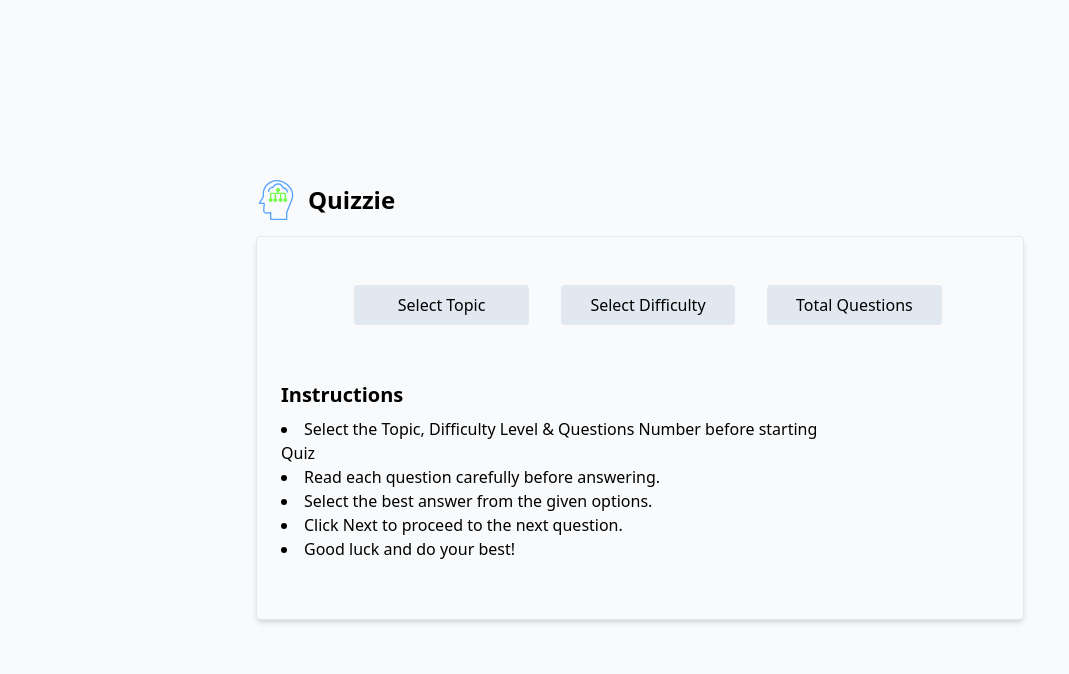
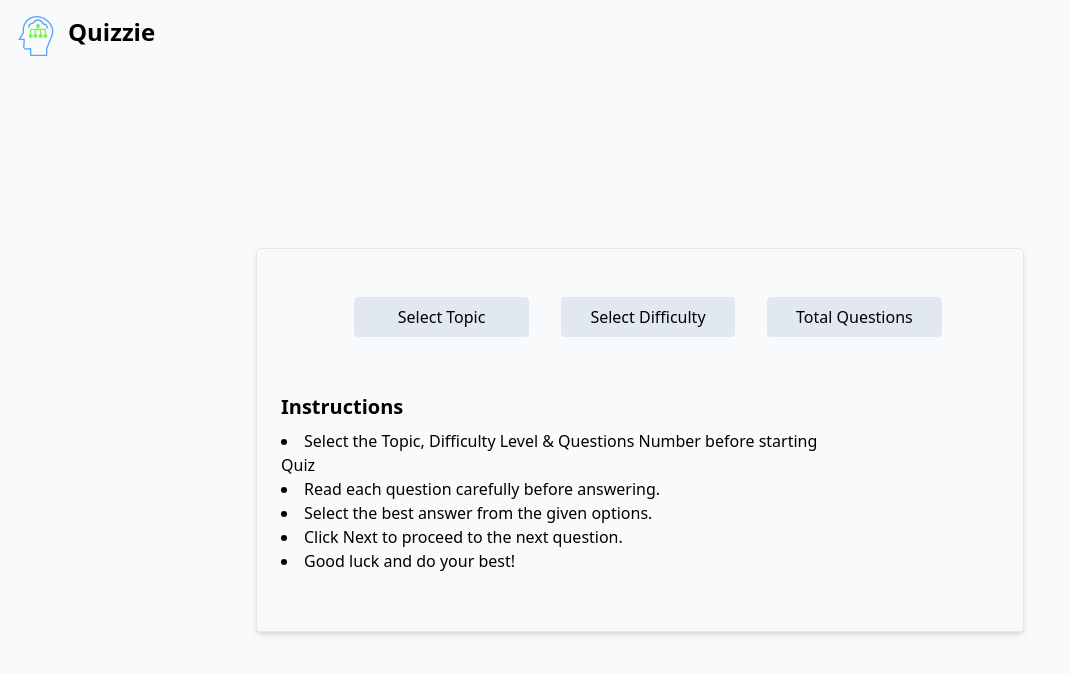
Before and after one commit to mansub-dev/Quiz_App, a React (Vite) app: page / in a window 1280 px wide. Shown: the top 674 px of the page, without its empty margins (0-1069 px from the left). Built offline with nearby package versions, Linux system fonts and the light colour scheme.

Commit message:
added header

```diff
--- /dev/null
+++ b/src/components/Header.jsx
@@ -0,0 +1,13 @@
+
+import mindImage from '/mind.svg'; // Adjust the path to your image accordingly
+
+const Header = () => {
+    return (
+        <div className="flex items-start mb-4 fixed  p-4">
+            <img src={mindImage} alt="Quiz Icon" className="w-10 h-10 mr-3" />
+            <h2 className="text-2xl font-bold text-black">Quizzie</h2>
+        </div>
+    );
+};
+
+export default Header;
--- a/src/pages/HomePage.jsx
+++ b/src/pages/HomePage.jsx
@@ -1,10 +1,68 @@
+// import { useNavigate } from "react-router-dom";
+
+// import Selector from "../components/QuizSetting";
+// import Header from "../components/Header";
+
+// export default function HomePage({ bigState, setBigState }) {
+//     const { difficulty, topic, questionCount } = bigState;
+
+//     const navigate = useNavigate();
+
+//     const handleGetQuiz = () => {
+//         navigate("/get");
+//         setBigState((prev) => ({
+//             ...structuredClone(prev),
+//             getData: true,
+//         }));
+//     };
+
+//     return (
+
+//         <div className='bg-gray-50 flex flex-col min-h-screen'>
+//             <div className="flex flex-col justify-center items-center flex-grow">
+//                 <Header />
+//                 <div className="w-4/5 md:w-3/5">
+//                     <div className='flex flex-col bg-slate-50 p-4 border shadow-md rounded relative h-96'>
+//                         <div className="flex justify-center items-center mt-6">
+//                             <Selector setBigState={setBigState} />
+//                         </div>
+//                         <div className="flex items-center">
+//                             <div className="bg-slate-50 p-2 mt-10 hidden md:block md:w-4/5">
+//                                 <h3 className="text-xl font-bold mb-2 text-black">Instructions</h3>
+//                                 <ul className="list-disc list-inside text-black">
+//                                     <li>Select the Topic, Difficulty Level & Questions Number before starting Quiz</li>
+//                                     <li>Read each question carefully before answering.</li>
+//                                     <li>Select the best answer from the given options.</li>
+//                                     <li>Click Next to proceed to the next question.</li>
+//                                     <li>Good luck and do your best!</li>
+//                                 </ul>
+//                             </div>
+//                         </div>
+//                         <div className="md:flex md:justify-end md:items-end md:absolute md:bottom-5 md:right-5 flex justify-center items-center">
+//                             {topic && difficulty && questionCount ? (
+
+//                                 <button
+//                                     onClick={handleGetQuiz}
+//                                     className="bg-green-600 text-white py-2 px-4 m-2 rounded" >
+//                                     Get Quiz
+//                                 </button>
+
+//                             ) : null}
+//                         </div>
+//                     </div>
+//                 </div>
+//             </div>
+//         </div>
+
+//     );
+// }
+
 import { useNavigate } from "react-router-dom";
-import mindImage from "/mind.svg";
 import Selector from "../components/QuizSetting";
+import Header from "../components/Header";
 
 export default function HomePage({ bigState, setBigState }) {
     const { difficulty, topic, questionCount } = bigState;
-
     const navigate = useNavigate();
 
     const handleGetQuiz = () => {
@@ -17,12 +75,9 @@ export default function HomePage({ bigState, setBigState }) {
 
     return (
         <div className='bg-gray-50 flex flex-col min-h-screen'>
-            <div className="flex flex-col justify-center items-center flex-grow">
+            <Header />
+            <div className="flex flex-col justify-center items-center flex-grow mt-20">
                 <div className="w-4/5 md:w-3/5">
-                    <div className="flex items-center mb-4">
-                        <img src={mindImage} alt="Quiz Icon" className="w-10 h-10 mr-3" />
-                        <h2 className="text-2xl font-bold text-black">Quizzie</h2>
-                    </div>
                     <div className='flex flex-col bg-slate-50 p-4 border shadow-md rounded relative h-96'>
                         <div className="flex justify-center items-center mt-6">
                             <Selector setBigState={setBigState} />
@@ -41,13 +96,12 @@ export default function HomePage({ bigState, setBigState }) {
                         </div>
                         <div className="md:flex md:justify-end md:items-end md:absolute md:bottom-5 md:right-5 flex justify-center items-center">
                             {topic && difficulty && questionCount ? (
-
                                 <button
                                     onClick={handleGetQuiz}
-                                    className="bg-green-600 text-white py-2 px-4 m-2 rounded" >
+                                    className="bg-green-600 text-white py-2 px-4 m-2 rounded"
+                                >
                                     Get Quiz
                                 </button>
-
                             ) : null}
                         </div>
                     </div>
--- a/src/pages/QuizPage.jsx
+++ b/src/pages/QuizPage.jsx
@@ -1,6 +1,6 @@
 import { useState, useEffect } from "react";
 import { formatSeconds } from "../utils/utils";
-import mindImage from "/mind.svg";
+import Header from "../components/Header";
 import { Link } from "react-router-dom";
 import { LuTimer } from "react-icons/lu";
 import { MdNavigateNext } from "react-icons/md";
@@ -132,13 +132,13 @@ export default function QuizPage({
     return (
 
         <div className="min-h-screen flex flex-col bg-gray-50">
-            <div className="flex flex-col justify-center items-center flex-grow">
+            <div className="ml-12 md:flex md:flex-col md:items-start mb-4">
+                <Header />
+            </div>
+            <div className="mt-23 flex flex-col justify-center items-center flex-grow">
                 <div className="flex flex-col justify-center items-center  md:w-4/5">
                     <div className="flex flex-col justify-center items-center  md:items-start md:w-4/5">
-                        <div className="flex  items-start mb-4">
-                            <img src={mindImage} alt="Quiz Icon" className="w-10 h-10 mr-3" />
-                            <h2 className="text-2xl font-bold text-black">Quizzie</h2>
-                        </div>
+
                         <div className="bg-white p-8 border rounded-lg shadow-md relative w-4/5 h-2/5 md:w-full">
                             <div
                                 className="absolute top-0 left-0 h-1 bg-green-500 transition-all duration-500 rounded-tl-md"
@@ -197,5 +197,6 @@ export default function QuizPage({
                 </div>
             </div>
         </div>
+
     );
 }
```
